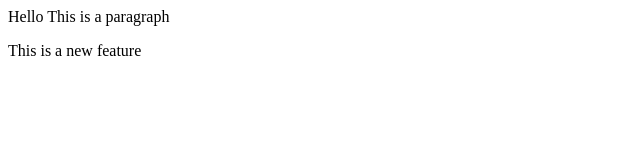
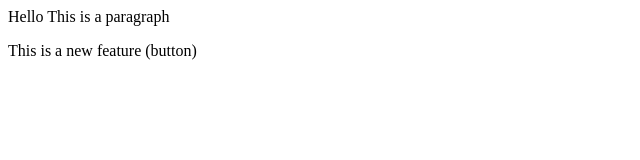
Before and after one commit to Adi3008/LocalRepo_1, a plain HTML site: page index.html in a window 1280 px wide. Shown: the full height of the page, 0-640 px from the left. Drawn offline with Linux system fonts and the light colour scheme.

```diff
--- a/index.html
+++ b/index.html
@@ -1,2 +1,2 @@
 <p> Hello This is a paragraph</p>
-<p>This is a new feature</p
+<p>This is a new feature (button)</p>
```
